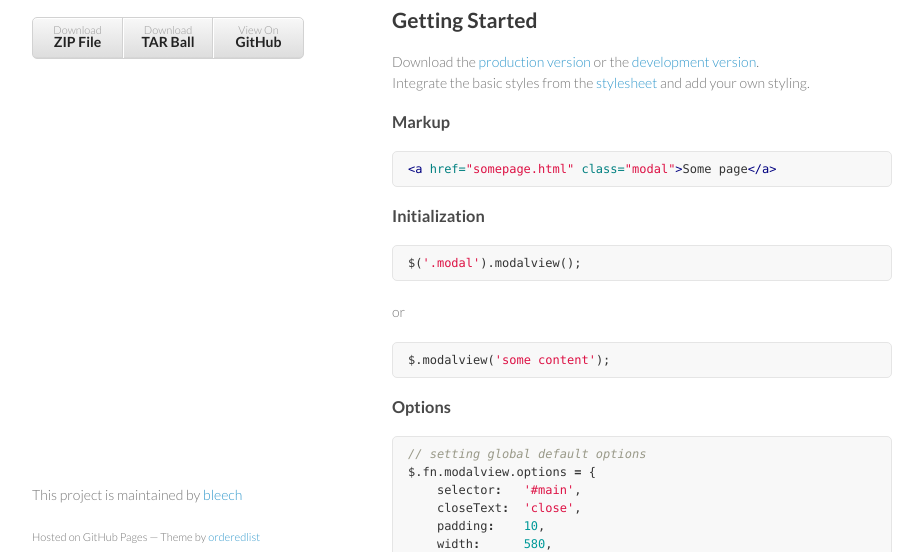
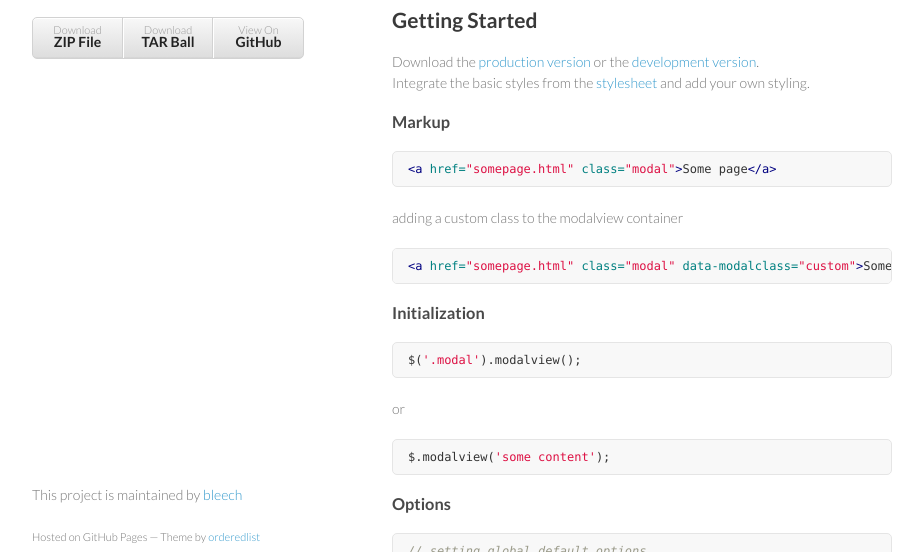
Before and after one commit to bleech/jquery.modalview, a plain HTML site: page index.html in a window 1280 px wide. Shown: the part 184-736 px from the top of the page, without its empty margins (178-1101 px from the left). Drawn offline with Linux system fonts and the light colour scheme.

Commit message:
add custom class to container via data-modalclass on link element

```diff
--- a/index.html
+++ b/index.html
@@ -39,6 +39,13 @@ Integrate the basic styles from the <a href="https://raw.github.com/bleech/jquer
 
 <div class="highlight">
 <pre><span class="nt">&lt;a</span> <span class="na">href=</span><span class="s">"somepage.html"</span> <span class="na">class=</span><span class="s">"modal"</span><span class="nt">&gt;</span>Some page<span class="nt">&lt;/a&gt;</span>
+</pre>
+</div>
+
+<p>adding a custom class to the modalview container</p>
+
+<div class="highlight">
+<pre><span class="nt">&lt;a</span> <span class="na">href=</span><span class="s">"somepage.html"</span> <span class="na">class=</span><span class="s">"modal"</span> <span class="na">data-modalclass=</span><span class="s">"custom"</span><span class="nt">&gt;</span>Some page<span class="nt">&lt;/a&gt;</span>
 </pre>
 </div>
 
```
